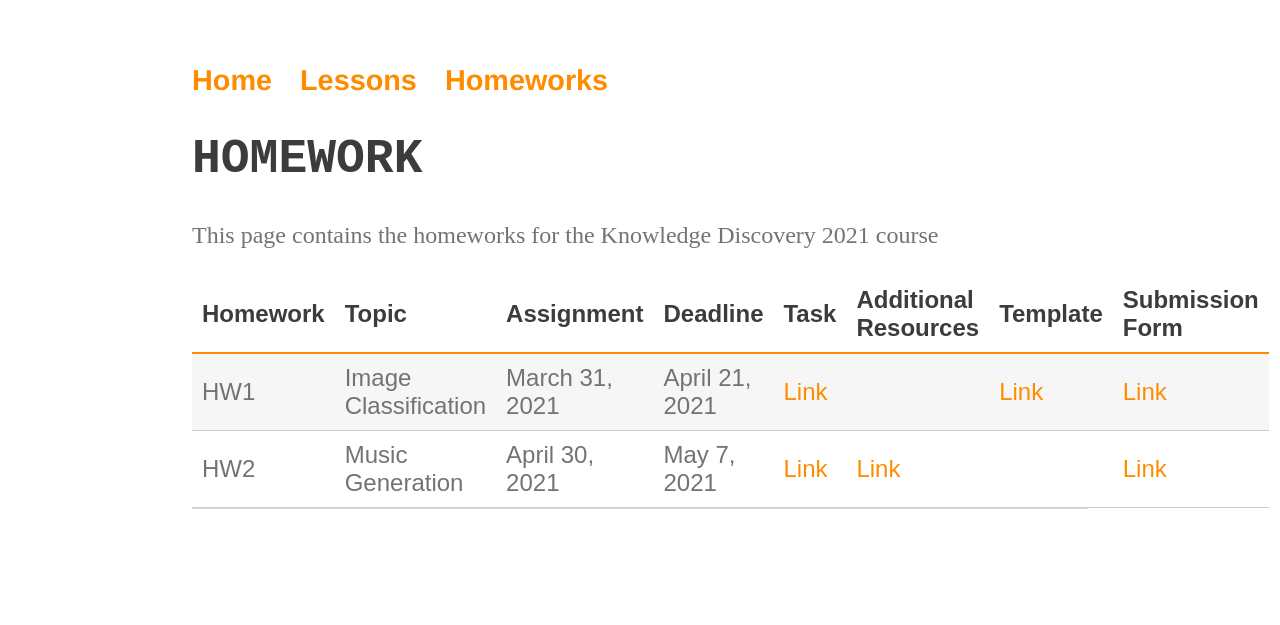
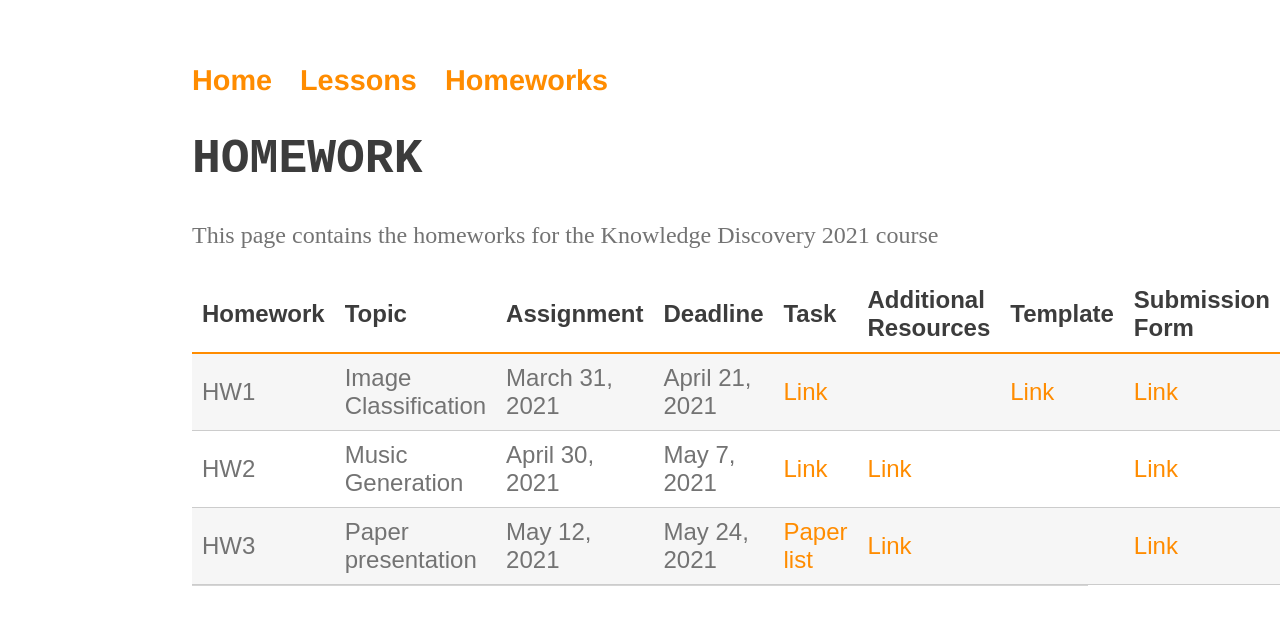
Before and after one commit to perceivelab/knowledge-discovery-course, a Jekyll site: the page built from homework.md, in a window 1280 px wide. Shown: the top 625 px of the page. Built offline with Jekyll 4.4.1, drawn with Linux system fonts in a browser that asks for light colours; our own code applies the rules of GitHub Pages for plain Markdown files.

Commit message:
Update homework.md

```diff
--- a/homework.md
+++ b/homework.md
@@ -5,5 +5,7 @@ This page contains the homeworks for the Knowledge Discovery 2021 course
 | -------- | --------- | ------------ | -------- | -------------- | -------- | -------- | ------------- |
 | HW1     | Image Classification | March 31, 2021 | April 21, 2021 | [Link](hw1-2021.md) | |[Link](https://www.overleaf.com/read/fttvfxqgvfvs) | [Link](https://forms.gle/z7qvczqM2Vr1an9MA) |
 | HW2     | Music Generation | April 30, 2021 | May 7, 2021 | [Link](https://colab.research.google.com/drive/1eqqazo8UV5UvfepWv1HR2PqlJ3t5y2pa?usp=sharing) | [Link](https://drive.google.com/file/d/1BKvGydy26B8RbgAr9X0szwWiWazJaG6C/view?usp=sharing) |  | [Link](https://docs.google.com/forms/d/1UuN-au85M1Jlstr6AF8SNPJ9JyBWwzo1SPM_YvOSzlY/edit) |
+| HW3     | Paper presentation | May 12, 2021 | May 24, 2021 |  [Paper list](https://docs.google.com/spreadsheets/d/1l7f7Q0a9DvxDcwCpsMViAYAjnaJEmodwUYfCiqTus7U/edit?usp=sharing) | [Link](https://drive.google.com/file/d/1Cwz5gAH4938YmyJPWJZ-PL6Yu2L0oqnG/view?usp=sharing) |  | [Link](https://forms.gle/QzgnHPq8Vdu4DgAV7) |
+
 
 [404]: /knowledge-discovery-course/fallback
```
